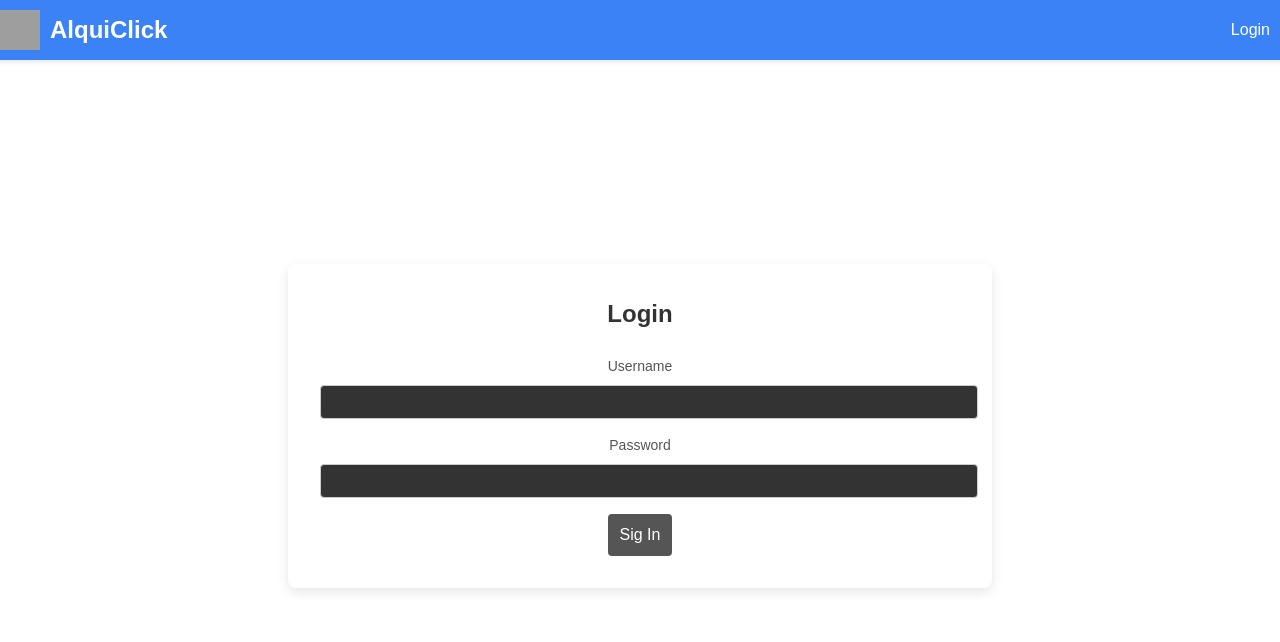
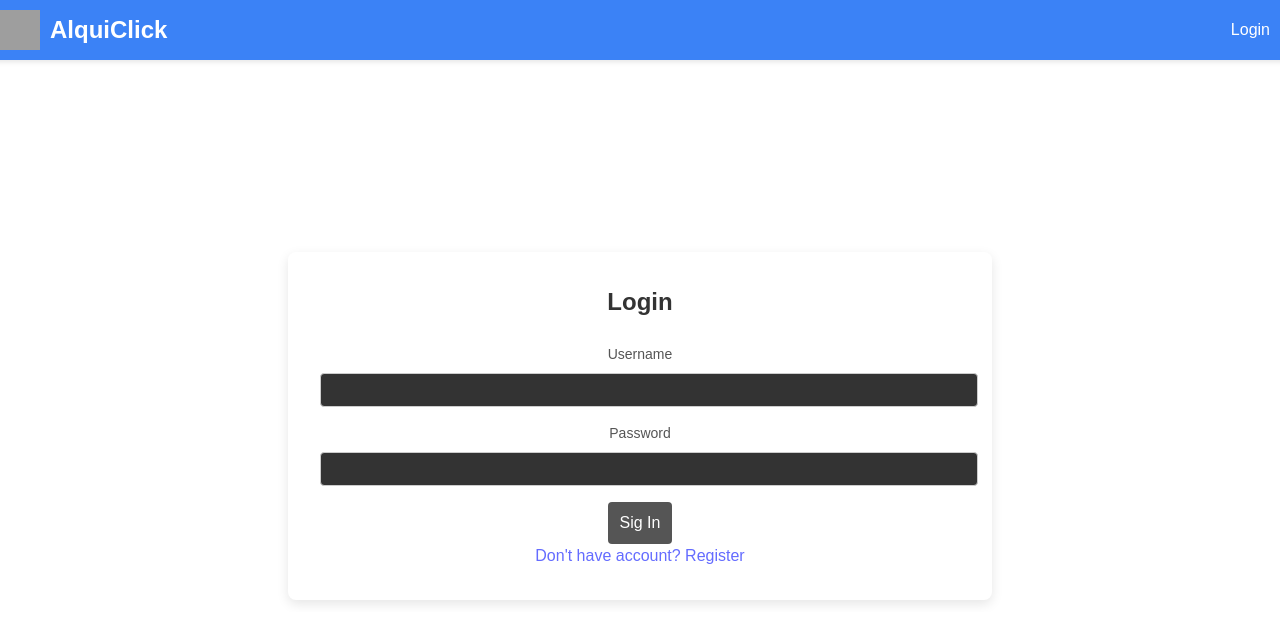
Before and after one commit to AlquiClick/frontend, a React (Vite) app: page /login in a window 1280 px wide. Shown: the top 642 px of the page. Built offline with nearby package versions, Linux system fonts and the light colour scheme; grey boxes are pictures that could not be loaded.

Commit message:
feat(login): change login form

```diff
--- a/src/components/LoginForm.jsx
+++ b/src/components/LoginForm.jsx
@@ -86,6 +86,7 @@ const LoginForm = () => {
                         </form>
                     )}
                 </Formik>
+                <a href="/register">Don't have account? Register</a>
             </div>
         </div>
     )
```
